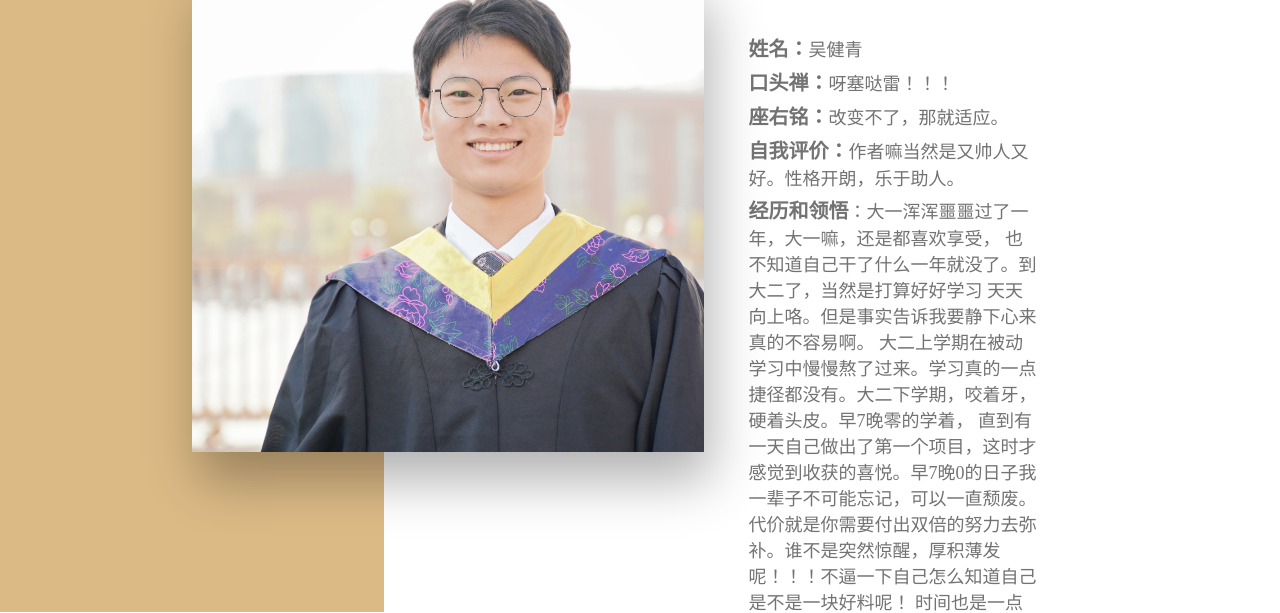
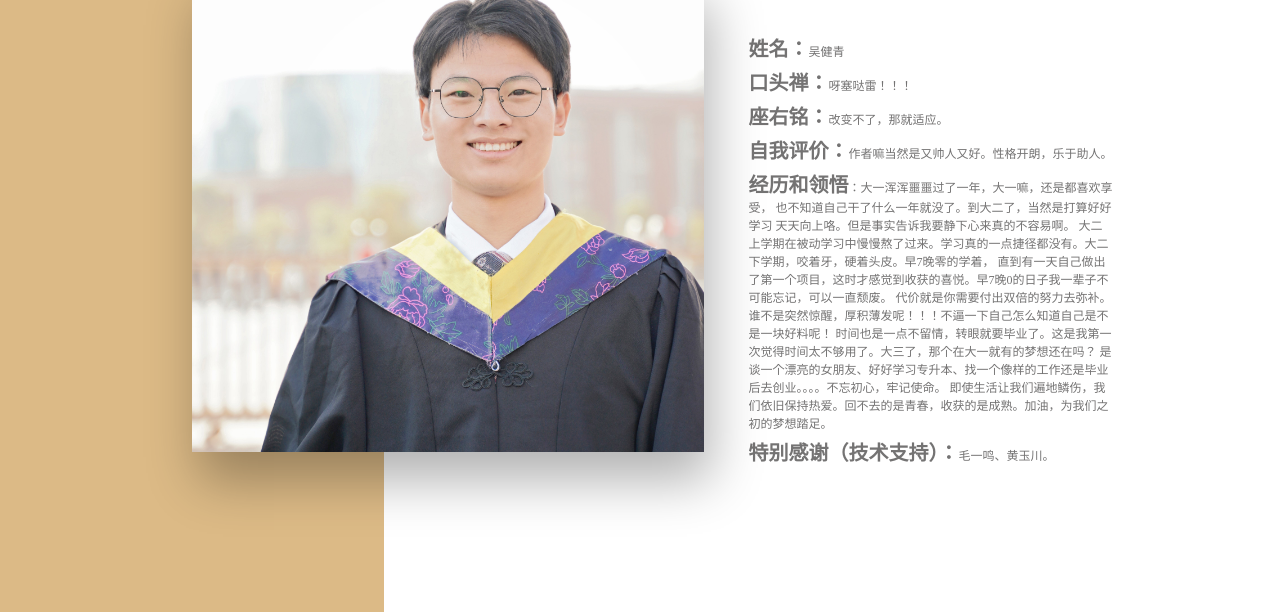
Before and after one commit to wujianqin0000/authorIntr, a plain HTML site: page index.html in a window 1280 px wide. Shown: the part 188-801 px from the top of the page. Drawn offline with Linux system fonts and the light colour scheme.

Commit message:
(修改了适配bug)

```diff
--- a/index.html
+++ b/index.html
@@ -16,8 +16,21 @@
 		font-weight: 700;
 		font-size: 20px;
 	}
+    @media screen and (max-width:1675px) {
+        .desc-group .box-group p {
+            font-size: 1.5rem;}
+    }
+    @media screen and (max-width:1675px) {
+        .desc-group .box-group p {
+            font-size: 1.1rem;}
+    }
+    @media screen and (max-width:1500px) {
+        .desc-group .box-group p {
+            font-size: 1rem;}
+    }
 	.desc-group .box-group p{
 	margin-bottom: 5px;
+    padding-right: 13vw;
 	}
 	body{
 		position: relative;
@@ -25,7 +38,7 @@
 	canvas{
 		position: absolute;
 		top: 0;
-		z-index: 99;
+		z-index: 9999;
 	}
     .desc-group .box-group{
         top: 10vh;
```
